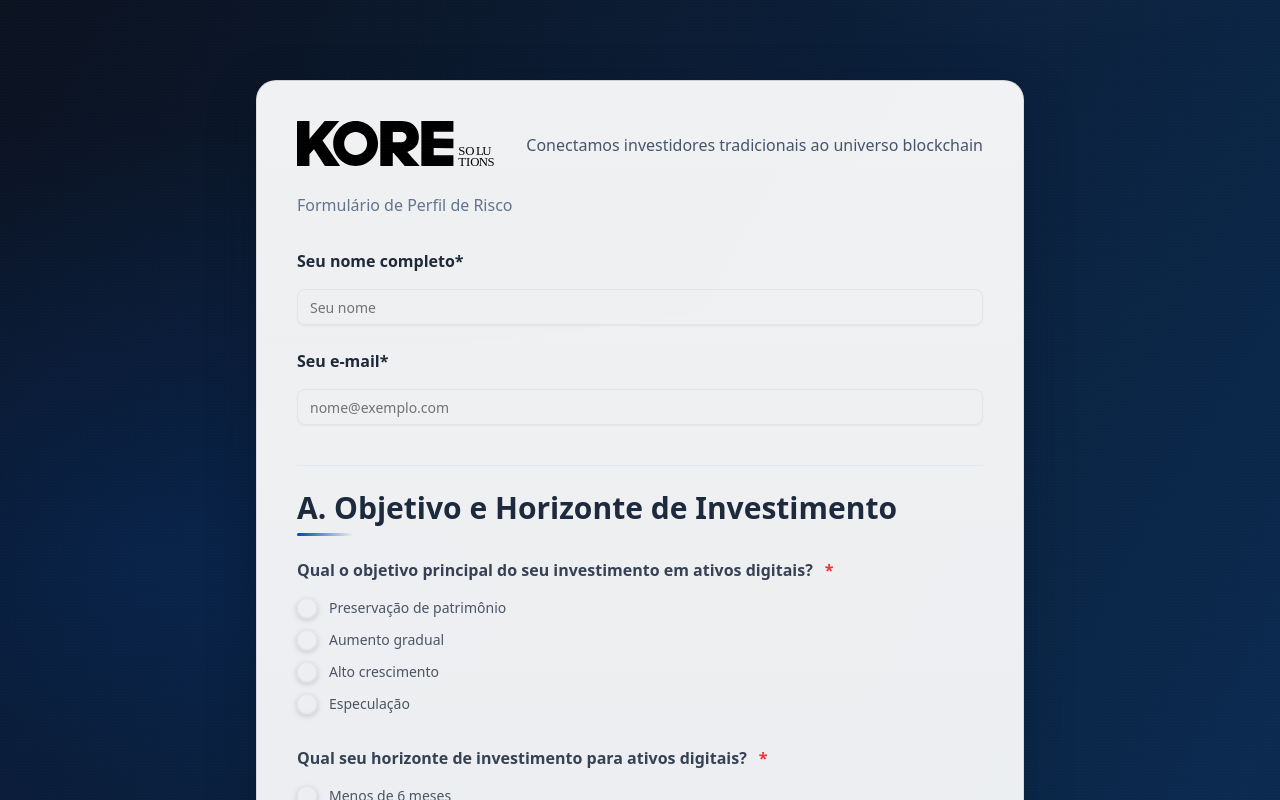
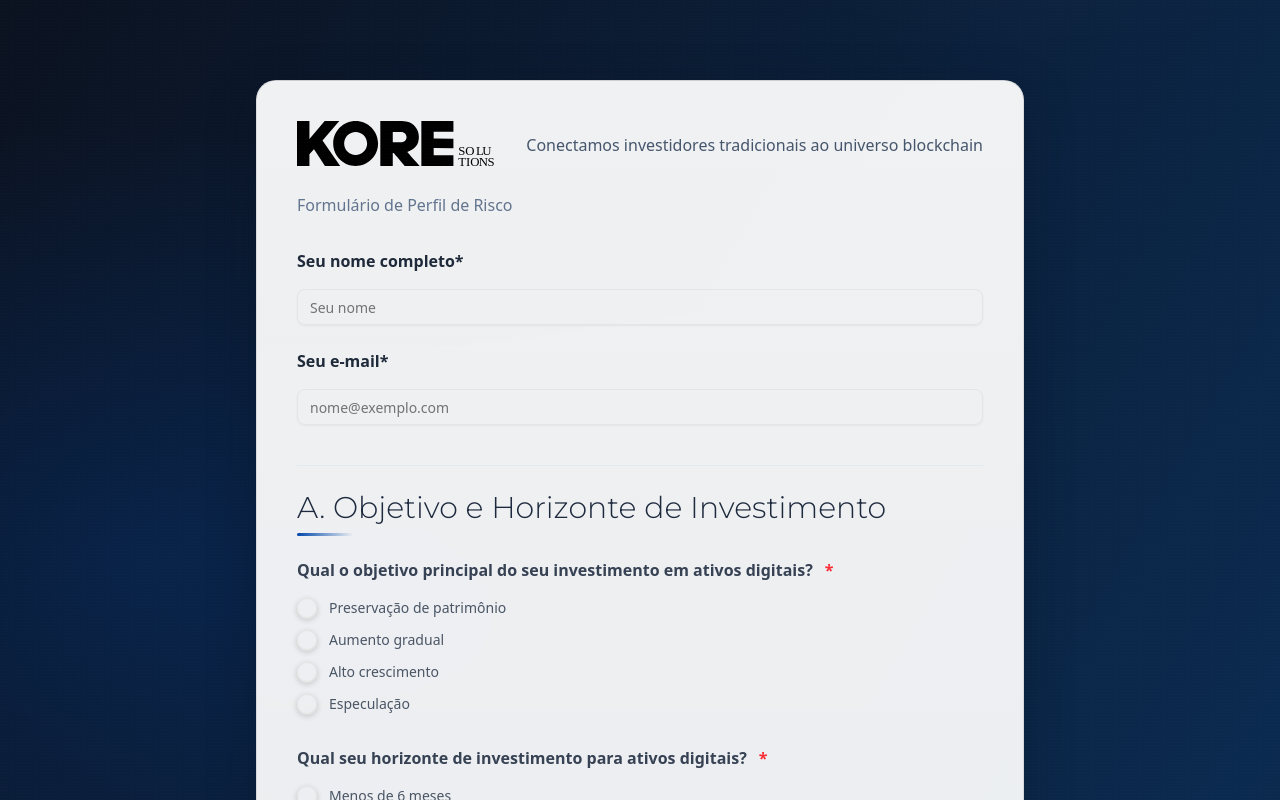
Before and after one commit to viaribeiro-Kore/Risk_Form, a Next.js app: page / in a window 1280 px wide. Shown: the top 800 px of the page. Built offline with nearby package versions, Linux system fonts and the light colour scheme.

Commit message:
Update page.tsx

```diff
--- a/app/page.tsx
+++ b/app/page.tsx
@@ -214,7 +214,7 @@ export default function RiskProfileForm() {
     return (
       <main className="bg-kore-hero container mx-auto flex min-h-screen items-center justify-center p-4">
         <div className="w-full max-w-2xl text-center">
-          <img src="/kore-logo-black.svg" alt="Kore Solutions" className="mx-auto h-14 md:h-16 w-auto invert" />
+          <img src="/kore-logo-black.svg" alt="Kore Solutions" className="mx-auto h-14 md:h-16 w-auto invert font-h1" />
           <h2 className="mt-8 text-3xl font-bold text-white">Obrigado!</h2>
           <p className="mt-3 text-lg text-white/80">Seu perfil de risco foi enviado com sucesso. Enviamos uma confirmação para seu e-mail e nossa equipe entrará em contato em breve.</p>
         </div>
@@ -263,7 +263,7 @@ export default function RiskProfileForm() {
             </div>
             {formSections.map(section => (
               <div key={section.id} className="mb-10 pt-6 border-t border-slate-200">
-                <h2 className="heading-accent text-2xl md:text-3xl font-display font-bold text-slate-800">
+                <h2 className="heading-accent text-2xl md:text-3xl font-h2 text-slate-800">
                     {section.title}
                 </h2>
                 <div className="space-y-8 mt-8">
```
